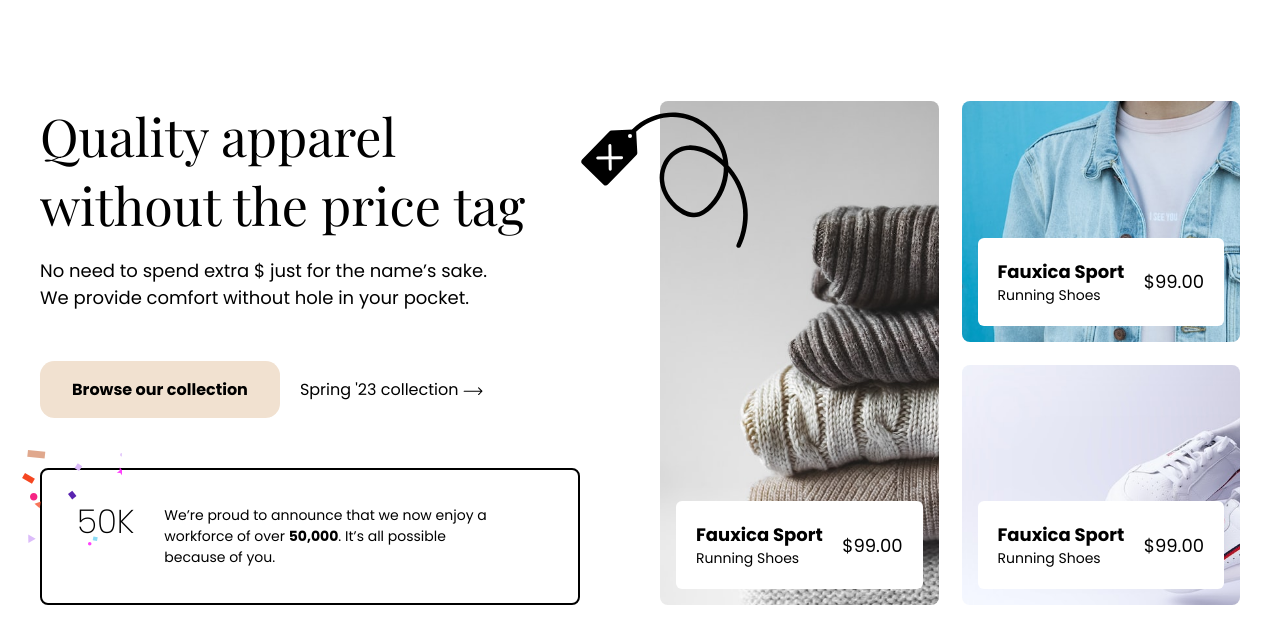
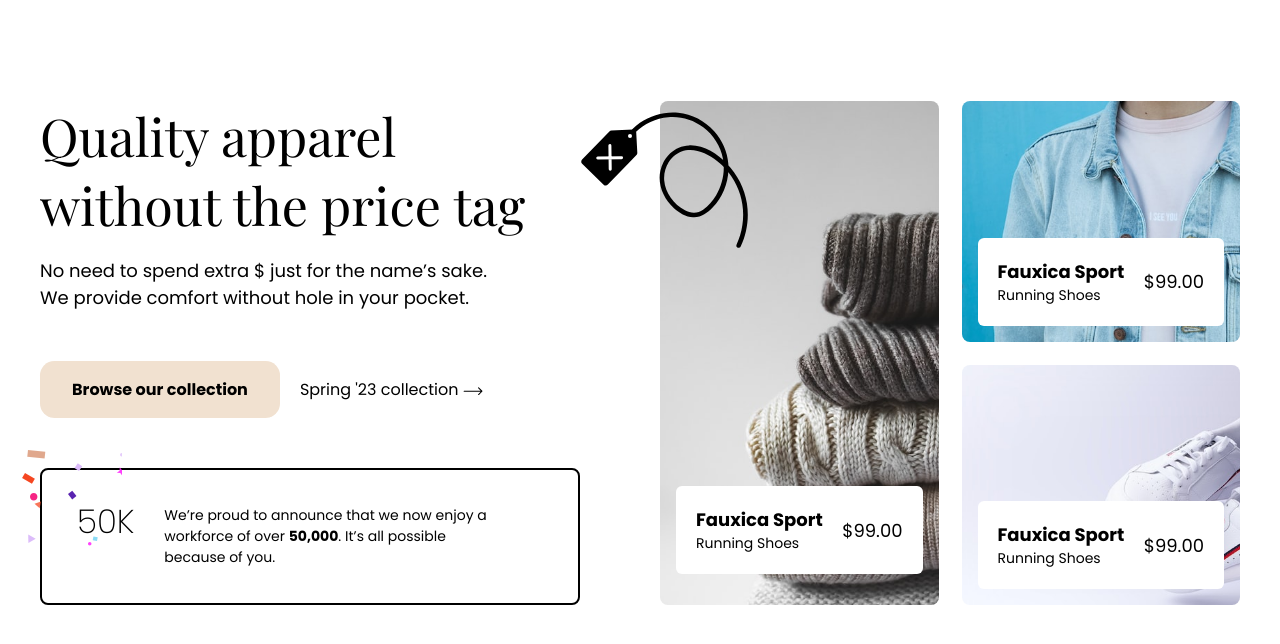
Before and after one commit to pravinkori/fauxica-landing-page, a website built with Vite: page index.html in a window 1280 px wide. In both pictures the pointer is over the element 799 px from the left and 445 px from the top of the page. Shown: the part 92-736 px from the top of the page. Built offline with nearby package versions, Linux system fonts and the light colour scheme.

Commit message:
Microinteractions added to cards.

```diff
--- a/css/style.css
+++ b/css/style.css
@@ -248,6 +248,7 @@ h1 {
     padding: 1.6em;
     border-radius: .8em;
     background-size: 150%;
+    transition: background-size 800ms;
 }
 
 .card1 {
@@ -283,6 +284,7 @@ h1 {
     display: flex;
     align-items: center;
     justify-content: space-between;
+    transition: transform 800ms;
 }
 
 .card-details a {
@@ -318,3 +320,12 @@ nav ul li a:hover::before {
 .secondary-cta:hover svg {
     transform: translateX(10px);
 }
+
+.product-card:hover {
+    background-size: 160%;
+
+}
+
+.product-card:hover .card-details {
+    transform: translateY(-15px);
+}
```
